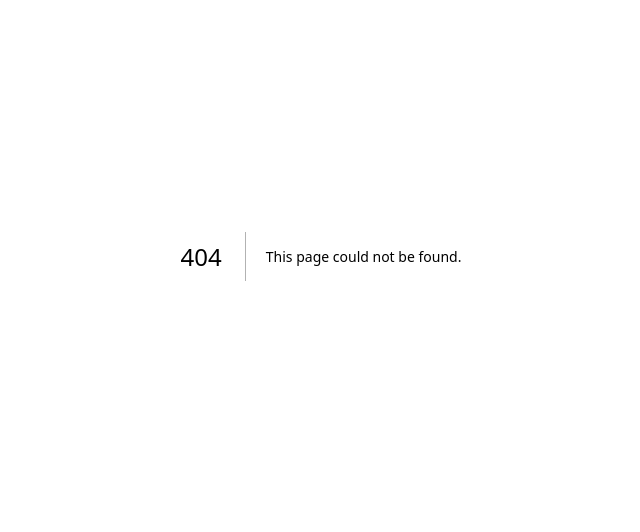
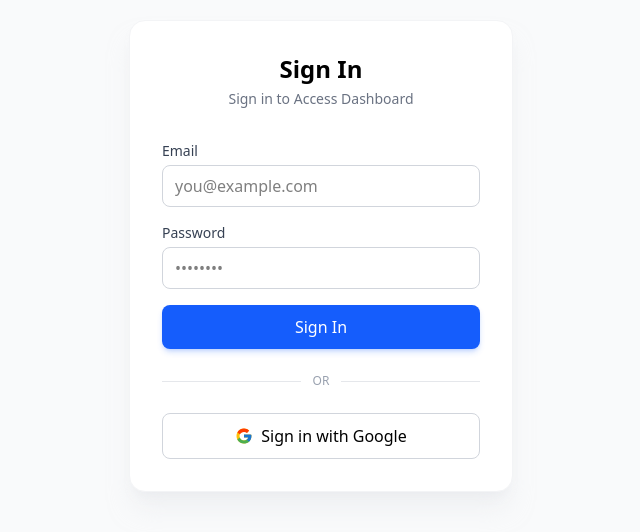
Before and after one commit to fauzihamdani/Dimov-Tax-Fullstack, a Next.js app: page /login in a window 1280 px wide. Before the commit this address had no page. Shown: the part 144-676 px from the top of the page, without its empty margins (319-959 px from the left). Built offline with nearby package versions, Linux system fonts and the light colour scheme; no server answers.

Commit message:
feat(auth): add login and logout with Google OAuth

```diff
--- /dev/null
+++ b/app/auth/callback/route.ts
@@ -0,0 +1,14 @@
+import { NextResponse } from "next/server";
+import { createClient } from "@/lib/supabase/server";
+
+export async function GET(request: Request) {
+  const { searchParams, origin } = new URL(request.url);
+  const code = searchParams.get("code");
+
+  if (code) {
+    const supabase = await createClient();
+    await supabase.auth.exchangeCodeForSession(code);
+  }
+
+  return NextResponse.redirect(`${origin}/`);
+}
--- /dev/null
+++ b/app/login/page.tsx
@@ -0,0 +1,124 @@
+"use client";
+
+import { useState } from "react";
+import { useRouter } from "next/navigation";
+import { createClient } from "@/lib/supabase/client";
+
+export default function LoginPage() {
+  const router = useRouter();
+  const supabase = createClient();
+
+  const [email, setEmail] = useState("");
+  const [password, setPassword] = useState("");
+  const [error, setError] = useState<string | null>(null);
+  const [loading, setLoading] = useState(false);
+
+  const handleLogin = async (e: React.FormEvent) => {
+    e.preventDefault();
+    setError(null);
+    setLoading(true);
+
+    const { error } = await supabase.auth.signInWithPassword({
+      email,
+      password,
+    });
+
+    setLoading(false);
+
+    if (error) {
+      setError(error.message);
+      return;
+    }
+
+    router.push("/");
+    router.refresh();
+  };
+
+  const handleGoogleLogin = async () => {
+  await supabase.auth.signInWithOAuth({
+    provider: "google",
+    options: {
+      redirectTo: `${location.origin}/auth/callback`,
+    },
+  });
+};
+
+  return (
+    <main className="min-h-screen flex items-center justify-center bg-gray-50 dark:bg-neutral-950 px-4">
+      <div className="w-full max-w-sm bg-white dark:bg-neutral-900 rounded-2xl shadow-xl shadow-gray-200/50 dark:shadow-black/40 p-8 border border-gray-100 dark:border-neutral-800">
+        <div className="mb-8 text-center">
+          <h1 className="text-2xl font-bold text-black dark:text-white">
+            Sign In
+          </h1>
+          <p className="text-sm text-gray-500 dark:text-gray-400 mt-1">
+            Sign in to Access Dashboard
+          </p>
+        </div>
+
+        <form onSubmit={handleLogin} className="space-y-4">
+          <div>
+            <label className="block text-sm font-medium text-gray-700 dark:text-gray-300 mb-1">
+              Email
+            </label>
+            <input
+              type="email"
+              required
+              value={email}
+              onChange={(e) => setEmail(e.target.value)}
+              placeholder="you@example.com"
+              className="w-full border border-gray-300 dark:border-neutral-700 rounded-lg px-3 py-2 text-black dark:text-white dark:bg-neutral-800 focus:outline-none focus:ring-2 focus:ring-blue-500 transition"
+            />
+          </div>
+
+          <div>
+            <label className="block text-sm font-medium text-gray-700 dark:text-gray-300 mb-1">
+              Password
+            </label>
+            <input
+              type="password"
+              required
+              value={password}
+              onChange={(e) => setPassword(e.target.value)}
+              placeholder="••••••••"
+              className="w-full border border-gray-300 dark:border-neutral-700 rounded-lg px-3 py-2 text-black dark:text-white dark:bg-neutral-800 focus:outline-none focus:ring-2 focus:ring-blue-500 transition"
+            />
+          </div>
+
+          {error && (
+            <p className="text-sm text-red-600 bg-red-50 dark:bg-red-950/40 border border-red-200 dark:border-red-900 rounded-lg px-3 py-2">
+              {error}
+            </p>
+          )}
+
+          <button
+            type="submit"
+            disabled={loading}
+            className="w-full bg-blue-600 hover:bg-blue-700 disabled:opacity-50 disabled:cursor-not-allowed text-white font-medium py-2.5 rounded-lg transition shadow-md shadow-blue-600/20"
+          >
+            {loading ? "Signing in..." : "Sign In"}
+          </button>
+        </form>
+
+        <div className="my-6 flex items-center gap-3">
+            <div className="h-px flex-1 bg-gray-200 dark:bg-neutral-700" />
+            <span className="text-xs text-gray-400">OR</span>
+            <div className="h-px flex-1 bg-gray-200 dark:bg-neutral-700" />
+        </div>
+
+        <button
+        type="button"
+        onClick={handleGoogleLogin}
+        className="w-full flex items-center justify-center gap-2 border border-gray-300 dark:border-neutral-700 rounded-lg py-2.5 font-medium text-black dark:text-white hover:bg-gray-50 dark:hover:bg-neutral-800 transition"
+        >
+            <svg width="18" height="18" viewBox="0 0 48 48">
+                <path fill="#FFC107" d="M43.6 20.5H42V20H24v8h11.3c-1.6 4.6-6 8-11.3 8-6.6 0-12-5.4-12-12s5.4-12 12-12c3.1 0 5.8 1.1 8 3l5.7-5.7C34.5 6 29.5 4 24 4 12.9 4 4 12.9 4 24s8.9 20 20 20 20-8.9 20-20c0-1.2-.1-2.4-.4-3.5z"/>
+                <path fill="#FF3D00" d="M6.3 14.7l6.6 4.8C14.6 15.7 18.9 13 24 13c3.1 0 5.8 1.1 8 3l5.7-5.7C34.5 6 29.5 4 24 4c-7.6 0-14.1 4.3-17.7 10.7z"/>
+                <path fill="#4CAF50" d="M24 44c5.4 0 10.3-1.8 14-5.4l-6.5-5.4C29.6 34.9 27 36 24 36c-5.3 0-9.7-3.4-11.3-8.1l-6.6 5.1C9.8 39.6 16.3 44 24 44z"/>
+                <path fill="#1976D2" d="M43.6 20.5H42V20H24v8h11.3c-.8 2.3-2.2 4.3-4.1 5.7l6.5 5.4C40.6 36.5 44 30.9 44 24c0-1.2-.1-2.4-.4-3.5z"/>
+            </svg>
+            Sign in with Google
+        </button>
+      </div>
+    </main>
+  );
+}
--- a/components/DashboardClient.tsx
+++ b/components/DashboardClient.tsx
@@ -7,6 +7,7 @@ import { TeamMember } from "@/types/team-member";
 import ProjectTable from "./ProjectTable";
 import ProjectModal from "./ProjectModal";
 import { MIN_PAGE_SIZE, MAX_PAGE_SIZE } from "@/lib/constans";
+import { createClient } from "@/lib/supabase/client";
 
 interface Props {
   projects: Project[];
@@ -79,8 +80,7 @@ export default function DashboardClient({
     if (!isPending) setIsSearching(false);
   },[isPending, search])
 
-
-
+  //save handler
   const handleSave = async (data: {
     name: string;
     status: ProjectStatus;
@@ -111,10 +111,18 @@ export default function DashboardClient({
     (_, i) => MIN_PAGE_SIZE + i * 10
   );
 
+  const handleLogout = async () => {
+    const supabase = createClient();
+    await supabase.auth.signOut();
+    router.push("/login");
+    router.refresh()
+  }
+
   return (
     <main className="max-w-8xl px-11 py-6">
       <div className="flex justify-between items-center mb-6">
         <h2 className="text-2xl font-bold text-black dark:text-white">Project List</h2>
+        <div className="flex gap-2">
             <button
             onClick={() => {
                 setEditing(null);
@@ -124,6 +132,14 @@ export default function DashboardClient({
             >
             + Add Project
             </button>
+            <button
+                onClick={handleLogout}
+                className="border px-4 py-2 rounded text-black dark:text-white dark:border-neutral-700"
+            >
+                Logout
+            </button>
+        </div>
+
       </div>
 
       {/* Filter */}
--- /dev/null
+++ b/lib/supabase/client.ts
@@ -0,0 +1,8 @@
+import {createBrowserClient} from "@supabase/ssr"
+
+export function createClient() {
+    return createBrowserClient(
+        process.env.NEXT_PUBLIC_SUPABASE_URL!,
+        process.env.NEXT_PUBLIC_SUPABASE_ANON_KEY!,
+    );
+}
--- /dev/null
+++ b/lib/supabase/server.ts
@@ -0,0 +1,27 @@
+import { createServerClient } from "@supabase/ssr";
+import { cookies } from "next/headers";
+
+export async function createClient() {
+  const cookieStore = await cookies();
+
+  return createServerClient(
+    process.env.NEXT_PUBLIC_SUPABASE_URL!,
+    process.env.NEXT_PUBLIC_SUPABASE_ANON_KEY!,
+    {
+      cookies: {
+        getAll() {
+          return cookieStore.getAll();
+        },
+        setAll(cookiesToSet) {
+          try {
+            cookiesToSet.forEach(({ name, value, options }) =>
+              cookieStore.set(name, value, options)
+            );
+          } catch {
+            // ignore kalau dipanggil dari Server Component (read-only)
+          }
+        },
+      },
+    }
+  );
+}
--- /dev/null
+++ b/middleware.ts
@@ -0,0 +1,52 @@
+import { createServerClient } from "@supabase/ssr";
+import { NextResponse, type NextRequest } from "next/server";
+
+export async function middleware(request: NextRequest) {
+    if (request.nextUrl.pathname.startsWith("/auth/callback")) {
+    return NextResponse.next();
+    }
+    let response = NextResponse.next({ request });
+
+    const supabase = createServerClient(
+        process.env.NEXT_PUBLIC_SUPABASE_URL!,
+        process.env.NEXT_PUBLIC_SUPABASE_ANON_KEY!,
+        {
+        cookies: {
+            getAll() {
+            return request.cookies.getAll();
+            },
+            setAll(cookiesToSet) {
+            cookiesToSet.forEach(({ name, value }) =>
+                request.cookies.set(name, value)
+            );
+            response = NextResponse.next({ request });
+            cookiesToSet.forEach(({ name, value, options }) =>
+                response.cookies.set(name, value, options)
+            );
+            },
+        },
+        }
+    );
+
+  const {
+    data: { user },
+  } = await supabase.auth.getUser();
+
+  const isLoginPage = request.nextUrl.pathname.startsWith("/login");
+
+  if (!user && !isLoginPage) {
+    return NextResponse.redirect(new URL("/login", request.url));
+  }
+
+  if (user && isLoginPage) {
+    return NextResponse.redirect(new URL("/", request.url));
+  }
+
+  return response;
+}
+
+export const config = {
+  matcher: [
+    "/((?!_next/static|_next/image|favicon.ico|.*\\.(?:svg|png|jpg|jpeg|gif|webp)$).*)",
+  ],
+};
--- a/package.json
+++ b/package.json
@@ -9,7 +9,8 @@
     "lint": "eslint"
   },
   "dependencies": {
-    "@supabase/supabase-js": "^2.116.0",
+    "@supabase/ssr": "^0.12.7",
+    "@supabase/supabase-js": "^2.117.1",
     "next": "16.3.5",
     "react": "19.2.8",
     "react-dom": "19.2.8"
```
Also changed, not shown: 1 other file (tests, documents, lock files or other folders). Lines whose indentation alone changed are shown as unchanged.
